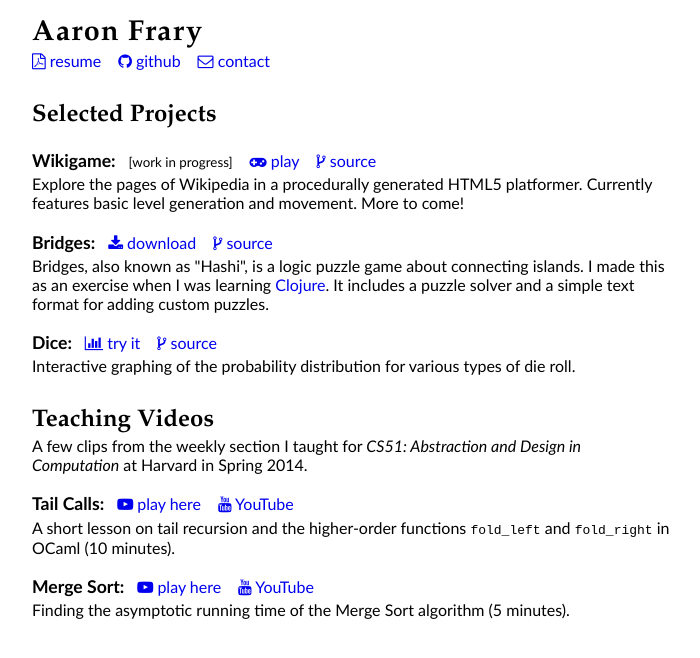
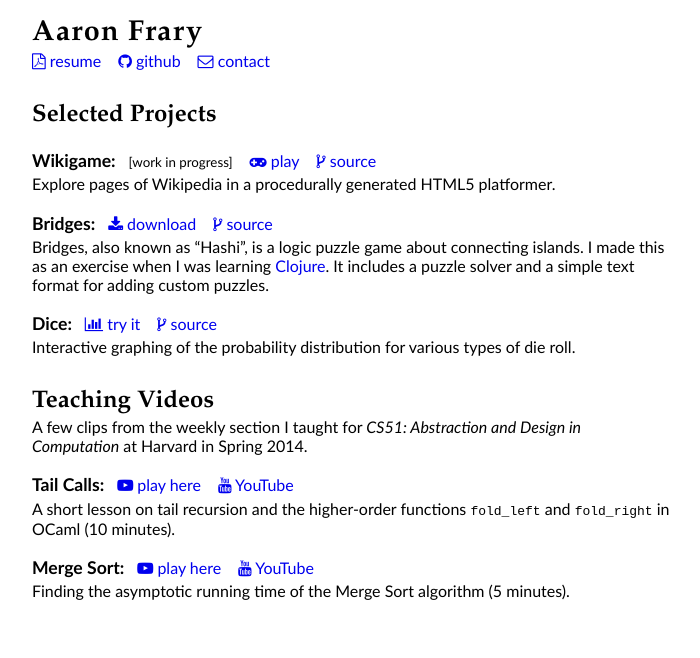
Before and after one commit to aaronfrary/aaronfrary.github.io, a plain HTML site: page index.html in a window 1280 px wide. Shown: the whole page, without its empty margins (288-988 px from the left). Drawn offline with Linux system fonts and the light colour scheme.

Commit message:
Minor improvements to index page.

```diff
--- a/index.html
+++ b/index.html
@@ -53,9 +53,7 @@
     </header>
 
     <p>
-      Explore the pages of Wikipedia in a procedurally generated HTML5
-      platformer. Currently features basic level generation and movement.
-      More to come!
+      Explore pages of Wikipedia in a procedurally generated HTML5 platformer.
     </p>
   </article>
 
@@ -71,7 +69,7 @@
     </header>
 
     <p>
-      Bridges, also known as "Hashi", is a logic puzzle game about connecting
+      Bridges, also known as <q>Hashi</q>, is a logic puzzle game about connecting
       islands. I made this as an exercise when I was learning
       <a href="http://clojure.org" target="_blank">Clojure</a>.
       It includes a puzzle solver and a simple text format for adding custom
@@ -103,7 +101,7 @@
     <h2>Teaching Videos</h2>
     <p>
       A few clips from the weekly section I taught for
-      <i>CS51: Abstraction and Design in Computation</i>
+      <cite>CS51: Abstraction and Design in Computation</cite>
       at Harvard in Spring 2014.
     </p>
   </header>
```
